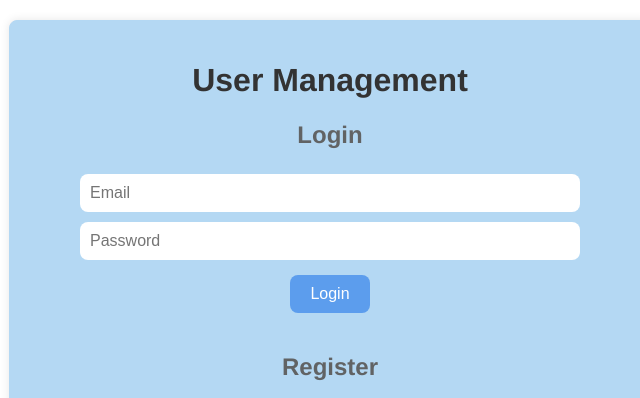
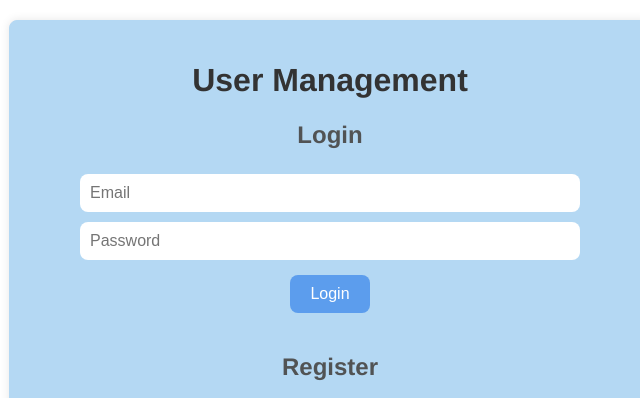
Before and after one commit to cypark00/YBIGTA_newbie_team_project, a plain HTML site: page YBIGTA_newbie_team_project/app/static/index.html in a window 1280 px wide. Shown: the top 398 px of the page, 310-950 px from the left. Drawn offline with Linux system fonts and the light colour scheme.

Commit message:
chore: change h2 color

```diff
--- a/YBIGTA_newbie_team_project/app/static/index.html
+++ b/YBIGTA_newbie_team_project/app/static/index.html
@@ -23,7 +23,7 @@
             color: #333;
         }
         h2 {
-            color: #616364;
+            color: #515354;
         }
         form {
             margin: 20px 0;
```
